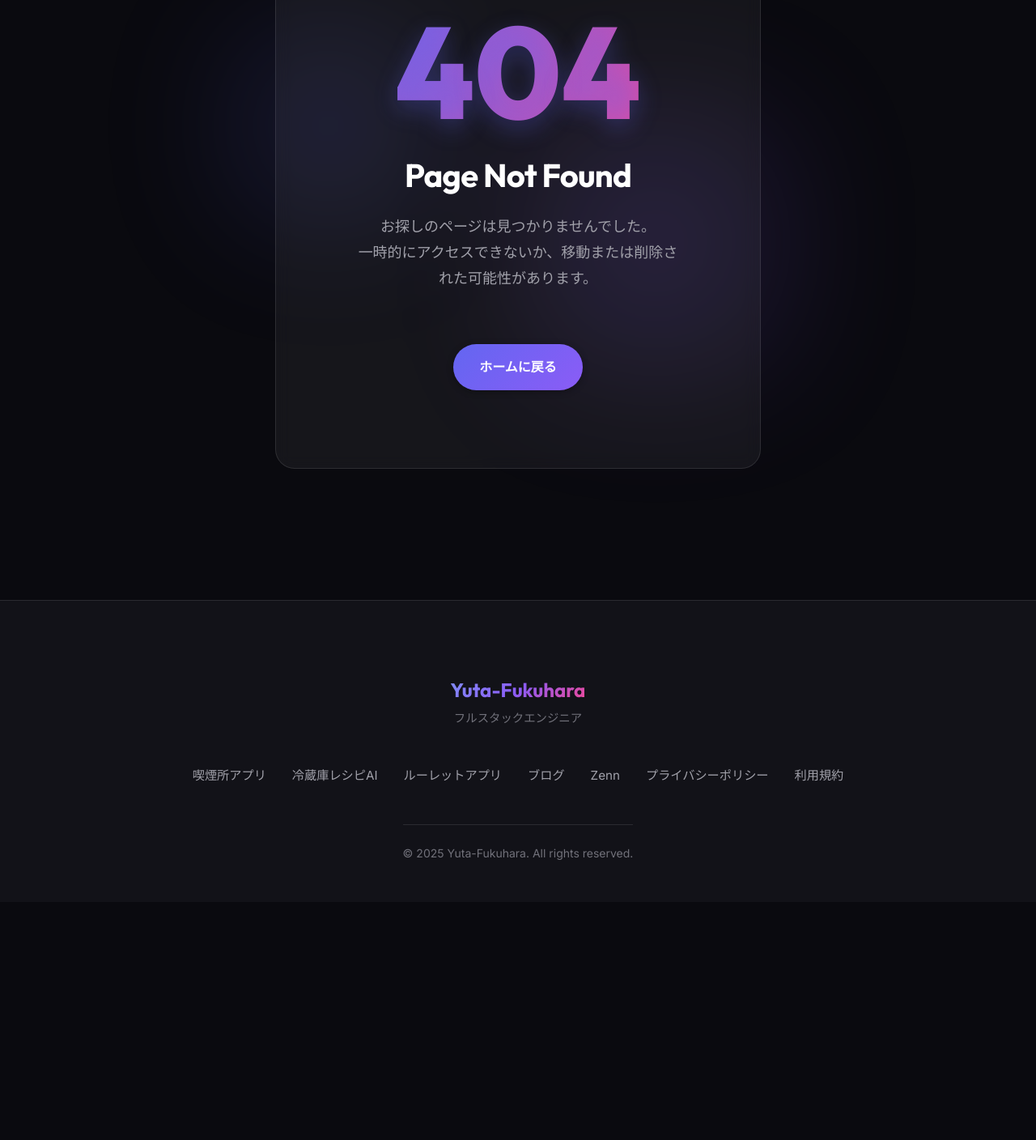
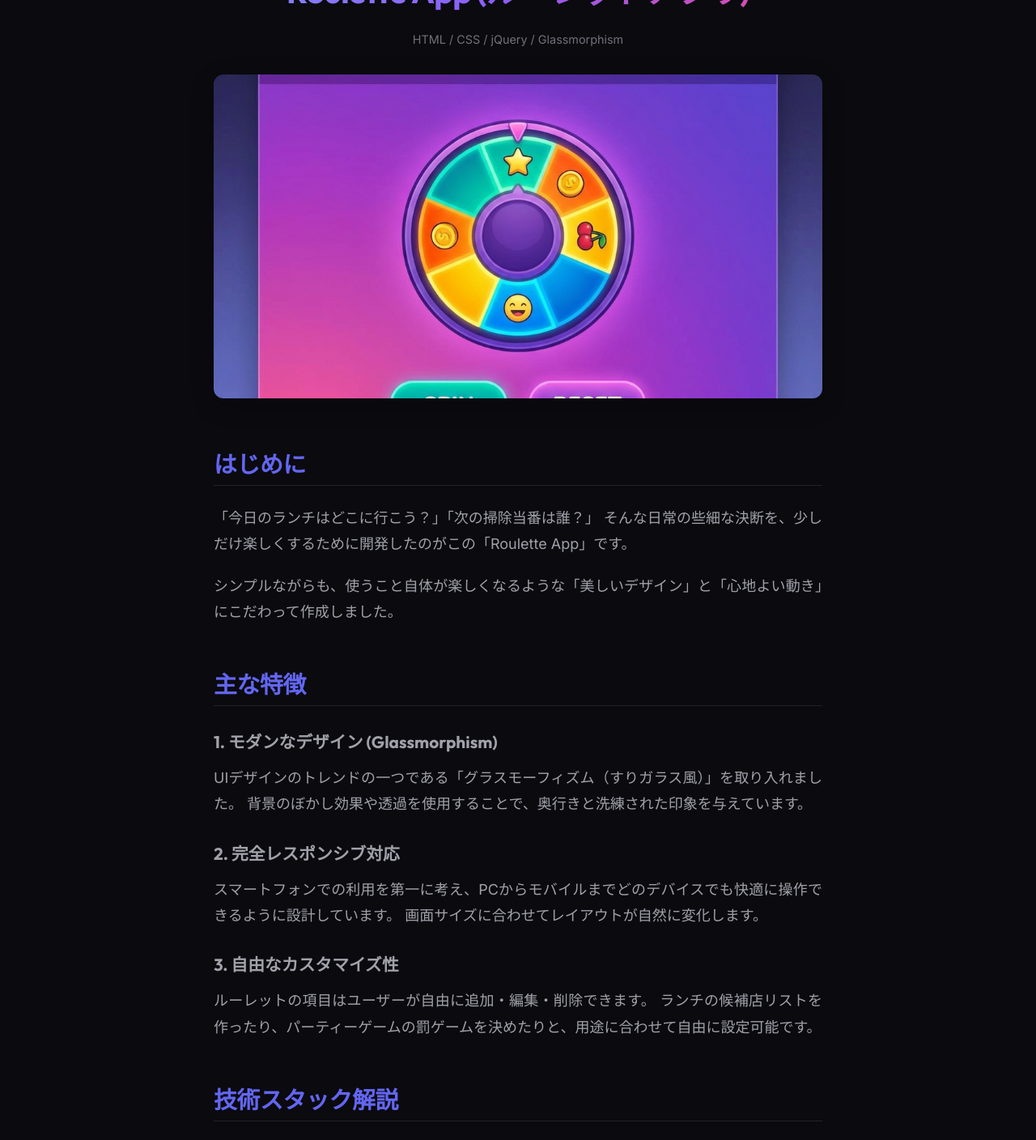
Before and after one commit to yufu085312/YU-FU.SITE, a Next.js app: page /projects/roulette-app in a window 1280 px wide. Before the commit this address had no page. Shown: the part 155-1563 px from the top of the page at 81% size. Before the commit the page ends 1269 px from the top, so only its background shows below. Built offline with nearby package versions, Linux system fonts and the light colour scheme.

Commit message:
ルーレットアプリの説明ページ

```diff
--- /dev/null
+++ b/src/app/projects/roulette-app/page.tsx
@@ -0,0 +1,137 @@
+import type { Metadata } from 'next'
+import Image from 'next/image'
+import Link from 'next/link'
+import Header from '@/components/Header'
+import Footer from '@/components/Footer'
+import styles from '../ProjectArticle.module.css'
+
+export const metadata: Metadata = {
+  title: 'Roulette App 開発秘話 | Yuta Fukuhara',
+  description: 'シンプルで美しいデザインのWebベースルーレットアプリ。グラスモーフィズムを取り入れたUIとjQueryによる実装の詳細。',
+}
+
+export default function RouletteApp() {
+  return (
+    <>
+      <Header />
+      <main>
+        <article className={styles.container}>
+          <div className={styles.header}>
+            <h1 className={`${styles.title} gradient-text`}>Roulette App (ルーレットアプリ)</h1>
+            <div className={styles.meta}>
+              <span>HTML / CSS / jQuery / Glassmorphism</span>
+            </div>
+            <div className={styles.heroImageWrapper}>
+              <Image
+                src="/projects/roulette-app.png"
+                alt="Roulette App"
+                fill
+                className={styles.heroImage}
+                priority
+              />
+            </div>
+          </div>
+
+          <div className={styles.content}>
+            <section className={styles.section}>
+              <h2>はじめに</h2>
+              <p>
+                「今日のランチはどこに行こう？」「次の掃除当番は誰？」
+                そんな日常の些細な決断を、少しだけ楽しくするために開発したのがこの「Roulette App」です。
+              </p>
+              <p>
+                シンプルながらも、使うこと自体が楽しくなるような「美しいデザイン」と「心地よい動き」にこだわって作成しました。
+              </p>
+            </section>
+
+            <section className={styles.section}>
+              <h2>主な特徴</h2>
+
+              <h3>1. モダンなデザイン (Glassmorphism)</h3>
+              <p>
+                UIデザインのトレンドの一つである「グラスモーフィズム（すりガラス風）」を取り入れました。
+                背景のぼかし効果や透過を使用することで、奥行きと洗練された印象を与えています。
+              </p>
+
+              <h3>2. 完全レスポンシブ対応</h3>
+              <p>
+                スマートフォンでの利用を第一に考え、PCからモバイルまでどのデバイスでも快適に操作できるように設計しています。
+                画面サイズに合わせてレイアウトが自然に変化します。
+              </p>
+
+              <h3>3. 自由なカスタマイズ性</h3>
+              <p>
+                ルーレットの項目はユーザーが自由に追加・編集・削除できます。
+                ランチの候補店リストを作ったり、パーティーゲームの罰ゲームを決めたりと、用途に合わせて自由に設定可能です。
+              </p>
+            </section>
+
+            <section className={styles.section}>
+              <h2>技術スタック解説</h2>
+              <div className={styles.techStack}>
+                <div className={styles.techItem}>
+                  <h4>HTML5 / CSS3</h4>
+                  <p>セマンティックなマークアップと、Flexbox/Gridを駆使したレイアウト。</p>
+                </div>
+                <div className={styles.techItem}>
+                  <h4>JavaScript (jQuery)</h4>
+                  <p>
+                    DOM操作とアニメーション制御に使用。
+                    ルーレットの回転ロジックや、当選項目の判定などのコア機能を実装しています。
+                  </p>
+                </div>
+                <div className={styles.techItem}>
+                  <h4>デザイン</h4>
+                  <p>
+                    Google Fonts (Inter, M PLUS Rounded 1c) と Font Awesome を使用し、視認性と美しさを両立させました。
+                  </p>
+                </div>
+              </div>
+            </section>
+
+            <section className={styles.section}>
+              <h2>使い方</h2>
+              <ol className={styles.featureList}>
+                <li>
+                  <strong>項目の追加</strong>: テキストボックスに入力し、<code>+</code>ボタンでリストに追加。
+                </li>
+                <li>
+                  <strong>項目の編集/削除</strong>: リストアイコンから簡単に編集・削除が可能。
+                </li>
+                <li>
+                  <strong>スタート</strong>: <code>START</code>ボタンでルーレットが回転！ランダムに当選が決まります。
+                </li>
+              </ol>
+            </section>
+
+            <div className={styles.links}>
+              <a
+                href="https://roulette.yu-fu.site"
+                target="_blank"
+                rel="noopener noreferrer"
+                className="btn btn-primary"
+              >
+                アプリを使ってみる
+              </a>
+              <a
+                href="https://github.com/yufu085312/Roulette"
+                target="_blank"
+                rel="noopener noreferrer"
+                className="btn btn-outline"
+              >
+                GitHubを見る
+              </a>
+            </div>
+
+            <div className={styles.backButtonContainer}>
+              <Link href="/#projects" className="btn btn-ghost">
+                ← プロジェクト一覧に戻る
+              </Link>
+            </div>
+          </div>
+        </article>
+      </main>
+      <Footer />
+    </>
+  )
+}
--- a/src/app/sitemap.ts
+++ b/src/app/sitemap.ts
@@ -32,5 +32,11 @@ export default function sitemap(): MetadataRoute.Sitemap {
       changeFrequency: 'monthly',
       priority: 0.7,
     },
+    {
+      url: 'https://yu-fu.site/projects/roulette-app',
+      lastModified: new Date(),
+      changeFrequency: 'monthly',
+      priority: 0.7,
+    },
   ]
 }
--- a/src/components/Footer.tsx
+++ b/src/components/Footer.tsx
@@ -14,21 +14,6 @@ export default function Footer() {
           </div>
 
           <div className={styles.links}>
-            <a href="https://smoking.yu-fu.site" target="_blank" rel="noopener noreferrer">
-              喫煙所アプリ
-            </a>
-            <a href="https://ai-recipe.yu-fu.site" target="_blank" rel="noopener noreferrer">
-              冷蔵庫レシピAI
-            </a>
-            <a href="https://roulette.yu-fu.site" target="_blank" rel="noopener noreferrer">
-              ルーレットアプリ
-            </a>
-            <a href="https://yu-fu.net" target="_blank" rel="noopener noreferrer">
-              ブログ
-            </a>
-            <a href="https://zenn.dev/yu_fu" target="_blank" rel="noopener noreferrer">
-              Zenn
-            </a>
             <Link href="/privacy-policy">
               プライバシーポリシー
             </Link>
--- a/src/components/Projects.tsx
+++ b/src/components/Projects.tsx
@@ -25,7 +25,7 @@ export default function Projects() {
       description: 'カスタマイズ可能なルーレットアプリケーション。イベントやゲームで使える楽しいツールです。',
       image: '/projects/roulette-app.png',
       demoUrl: 'https://roulette.yu-fu.site',
-      articleUrl: null,
+      articleUrl: '/projects/roulette-app',
       tags: ['HTML', 'CSS', 'JavaScript'],
     },
   ]
```
